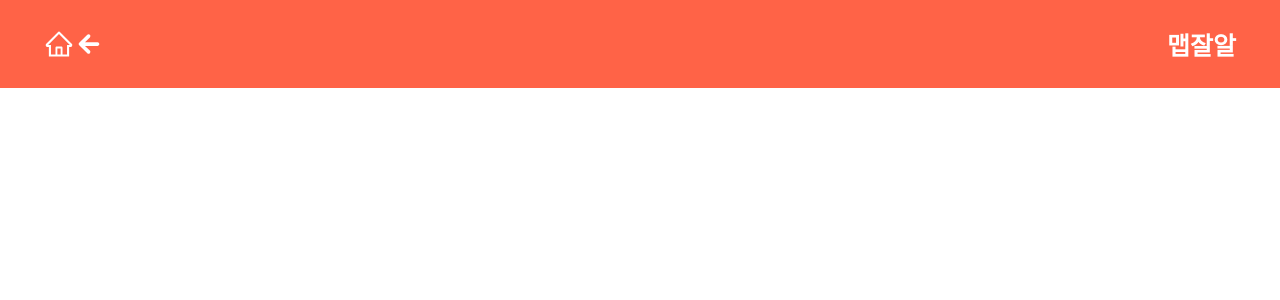
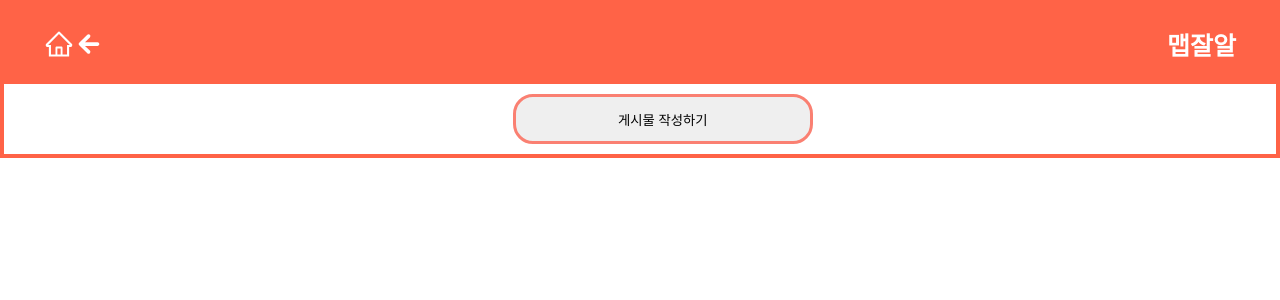
Before and after one commit to zinnli/hot_spicy_review, a React (Create React App) app: page / in a window 1280 px wide. Shown: the top 300 px of the page. Built offline with nearby package versions, Linux system fonts and the light colour scheme.

Commit message:
테스트용
테스트 중입니다

```diff
--- a/src/component/btn/Btn.jsx
+++ b/src/component/btn/Btn.jsx
@@ -0,0 +1,26 @@
+import React from "react";
+import styled from "styled-components";
+import { useNavigate } from "react-router-dom";
+
+const Btn = () => {
+  const navigate = useNavigate();
+  return (
+    <div>
+      <WriteButton onClick={() => navigate("hotform")}>
+        게시물 작성하기
+      </WriteButton>
+    </div>
+  );
+};
+
+export default Btn;
+
+const WriteButton = styled.button`
+  width: 300px;
+  height: 50px;
+  border-radius: 20px;
+  border: 3px solid salmon;
+  margin-left: 40%;
+  margin-top: 10px;
+  margin-bottom: 10px;
+`;
--- a/src/component/form/Form.jsx
+++ b/src/component/form/Form.jsx
@@ -0,0 +1,4 @@
+import React, { useState } from "react";
+import styled from "styled-components";
+import { useDispatch } from "react-redux";
+import nextId from "react-id-generator";
--- a/src/component/list/List.jsx
+++ b/src/component/list/List.jsx
@@ -0,0 +1,25 @@
+import React from "react";
+import styled from "styled-components";
+import Btn from "../btn/Btn";
+
+const List = () => {
+  return (
+    <div>
+      <Btn />
+      <ListContainer>
+        {/* <Card
+        key = {id}
+        title = {title}
+        img = {img}
+        /> */}
+      </ListContainer>
+    </div>
+  );
+};
+
+export default List;
+
+const ListContainer = styled.div`
+  width: 100%;
+  background-color: lightpink;
+`;
--- a/src/component/pages/Home.jsx
+++ b/src/component/pages/Home.jsx
@@ -5,13 +5,13 @@ import Btn from "../btn/Btn";
 import List from "../list/List";
 
 function Home() {
-     return (
-          <Layout>
-               <Header />
-               {/* <Btn />
-               <List /> */}
-          </Layout>
-     );
+  return (
+    <Layout>
+      <Header />
+      {/* <Btn /> */}
+      <List />
+    </Layout>
+  );
 }
 
 export default Home;
```
Also changed, not shown: src/component/card/Card.jsx (+56 -0 lines).
